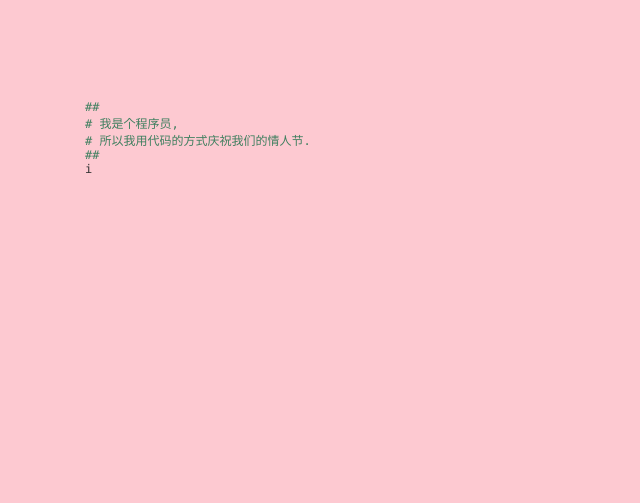
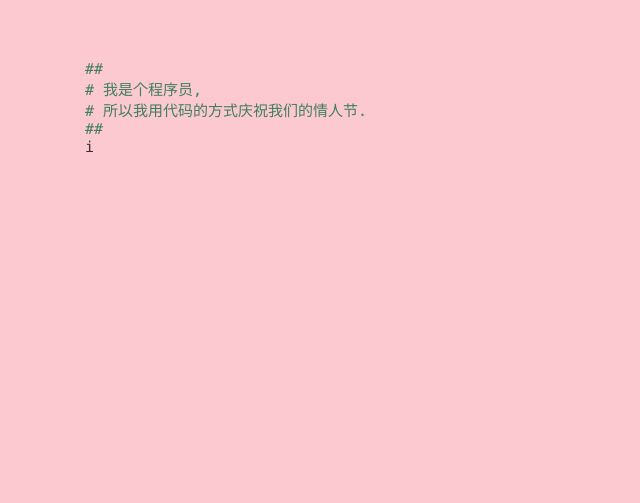
Before and after one commit to liweifeng9527/liweifeng9527.github.io, a plain HTML site: page index.html in a window 1280 px wide. Shown: the whole page, without its empty margins (0-640 px from the left). Drawn offline with Linux system fonts and the light colour scheme.

Commit message:
格式优化

```diff
--- a/css/default.css
+++ b/css/default.css
@@ -67,11 +67,11 @@ body {
 #code {
     float: left;
     width: 440px;
-    margin-top: 60px !important;
+    margin-top: 20px !important;
     height: 400px;
     color: #333;
     font-family: "Consolas", "Monaco", "Bitstream Vera Sans Mono", "Courier New", "sans-serif";
-    font-size: 12px
+    font-size: 15px
 }
 
 #code .string {
--- a/index.html
+++ b/index.html
@@ -60,7 +60,7 @@
 			<canvas id="garden"></canvas>
 			<div id="words">
 				<div id="messages">
-					薇薇, 我们相爱已经
+					薇薇, 我们在一起已经
 					<div id="elapseClock"></div>
 				</div>
 				<div id="loveu">
```
